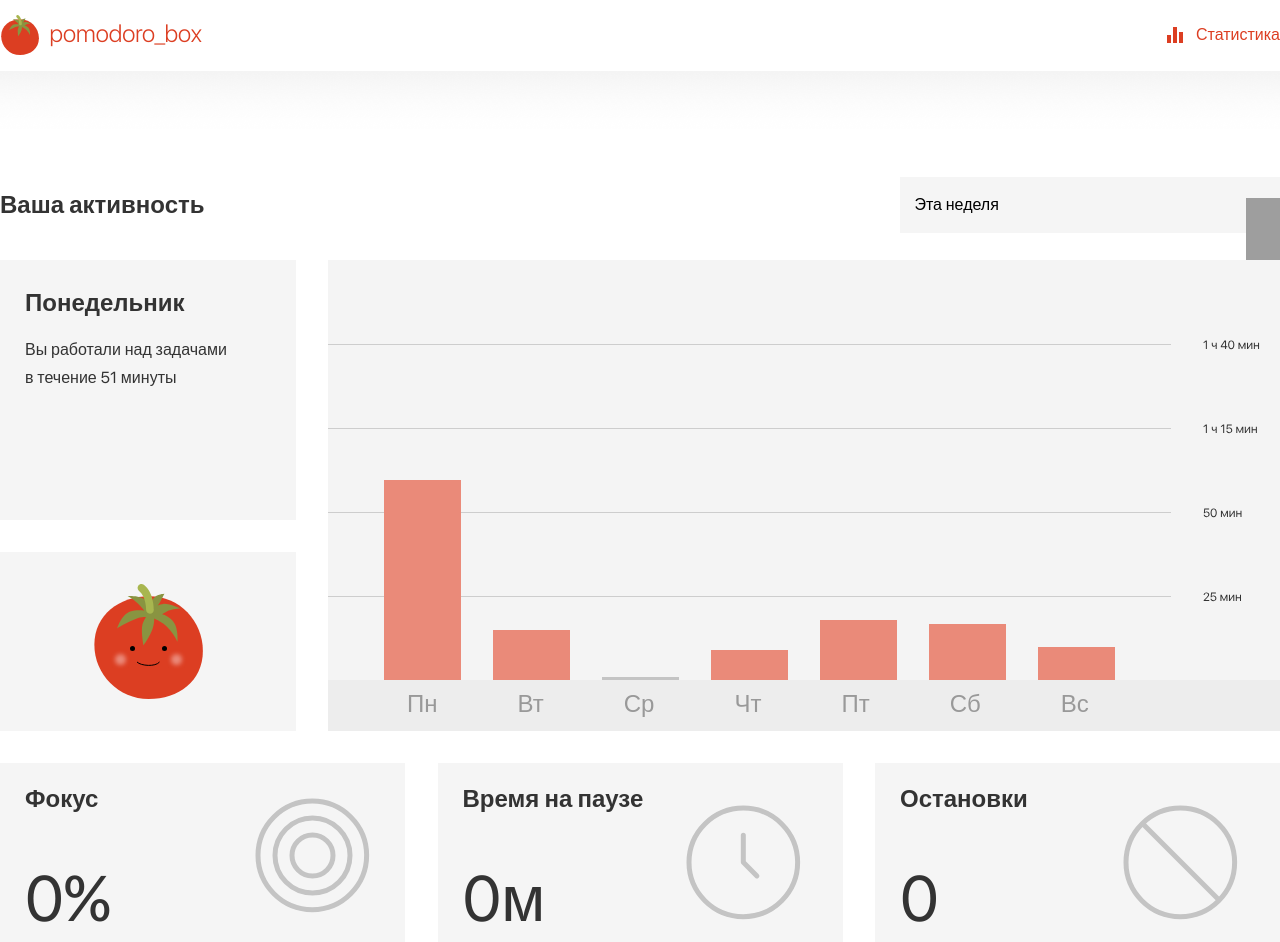
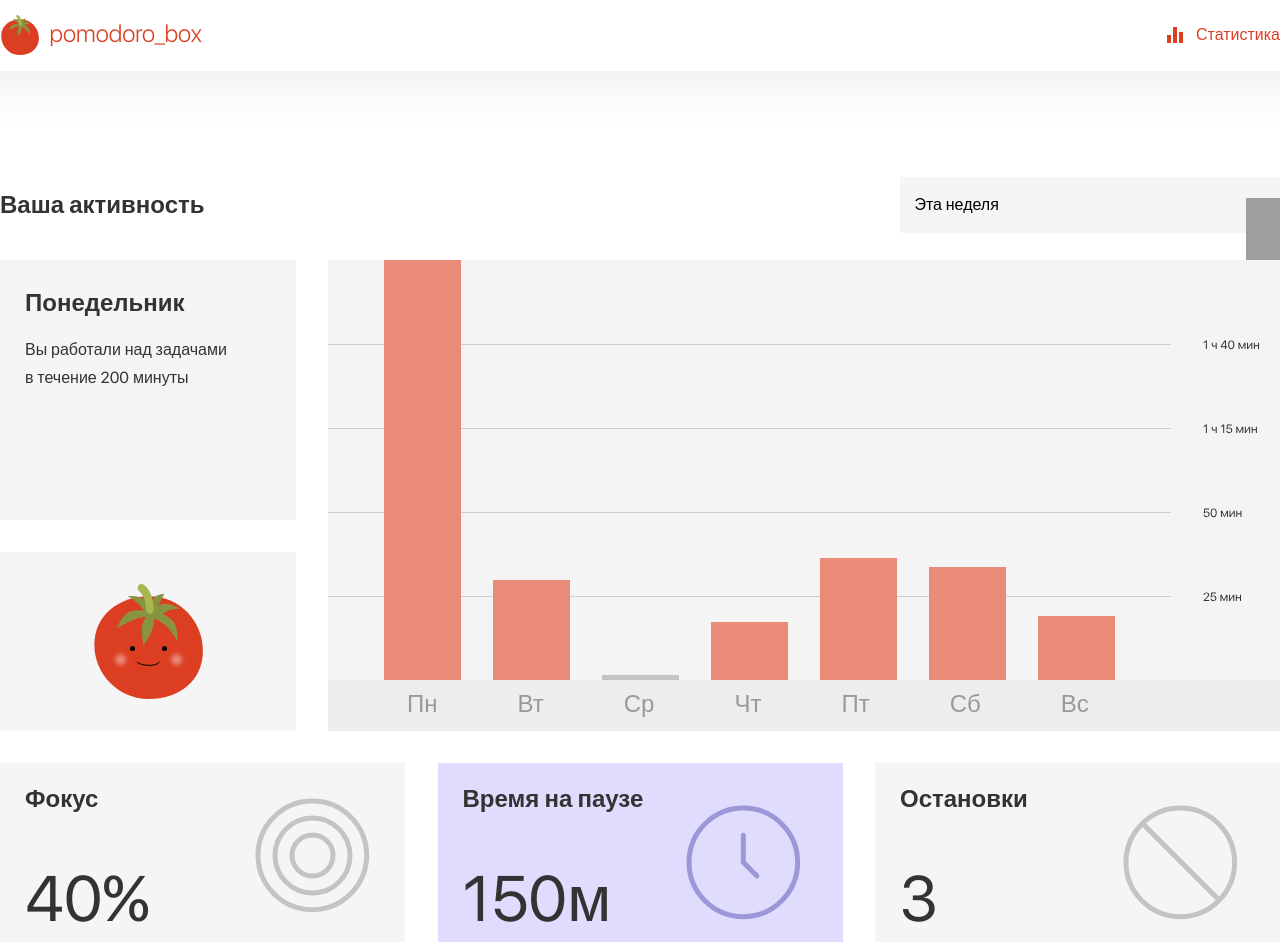
Before and after one commit to Olga-fd/pomodoro-app, a React app: page /statistics in a window 1280 px wide. Built offline with nearby package versions, Linux system fonts and the light colour scheme; grey boxes are pictures that could not be loaded.

Commit message:
added function for transforming bars and store (redux)

```diff
--- a/src/App.jsx
+++ b/src/App.jsx
@@ -5,9 +5,12 @@ import { MainBlock } from './shared/MainBlock/MainBlock';
 import { Shadow } from './shared/Shadow/Shadow';
 import { StatBlocks } from './shared/Statistics/StatBlocks/StatBlocks';
 import { BrowserRouter, Navigate, Route, Routes, useLocation } from 'react-router-dom';
+import { createStore } from 'redux';
+import {Provider} from 'react-redux';
+import { composeWithDevTools } from 'redux-devtools-extension';
 
-export function App() {
-  const data = [{
+const initialState = {
+  data: [{
     0: {
       'Пн': {
         time: 200,
@@ -24,11 +27,17 @@ export function App() {
         stops: 0,
       },
     }
+  }]
 }
-]
-localStorage.setItem('data', JSON.stringify(data))
 
+function rootReducer(state = initialState, action) {
+  return state;
+}
+const store = createStore(rootReducer, composeWithDevTools());
+
+export function App() {
   return (
+    <Provider store={store}>
       <BrowserRouter>
         <Layout>
           <Header/>
@@ -43,5 +52,6 @@ localStorage.setItem('data', JSON.stringify(data))
           </Routes>
         </Layout>
       </BrowserRouter>
+    </Provider>
   );
 }
--- a/src/shared/Header/header.css
+++ b/src/shared/Header/header.css
@@ -19,9 +19,7 @@
 }
 
 @media all and (max-width: 600px) {
-  .header {
 
-  }
   .logo {
     display: none;;
   }
--- a/src/shared/Statistics/StatBlocks/Chart/Chart.jsx
+++ b/src/shared/Statistics/StatBlocks/Chart/Chart.jsx
@@ -1,84 +1,43 @@
 import React, {useState, useEffect, useRef} from "react";
-import tomato from '../../../../images/tomato2.svg';
+import { useStore } from "react-redux";
 import './chart.css';
 //style={"display: block; box-sizing: border-box; height: 279.489px; width: 562.842px;"}
 
 export function Chart() {
-  const [heights, setHeights] = useState(['5px', '5px', '5px', '5px', '5px', '5px', '5px']);
-  let data = JSON.parse(localStorage.getItem('data'));
+  const [heights, setHeights] = useState(['5', '5', '5', '5', '5', '5', '5']);
+  //let data = JSON.parse(localStorage.getItem('data'));
+  const store = useStore();
+  const data = store.getState().data;
+  localStorage.setItem('data', JSON.stringify(data))
+
+  function getTransformedArray(array) {
+    let max = Math.max.apply(null, array);
+    let transformedArr = array.map((x) => (420 * x) / max);
+    const min = Math.min.apply(null, transformedArr);
+    let arr = transformedArr.map((y) => y - min);
+    let maximum = Math.max.apply(null, arr);
+    let spotOn = arr.map((y) => (420 * y) / maximum);
+    let final = spotOn.reduce((newArr, y) => {
+      if (y === 0) {
+        newArr.push(5);
+      } else { newArr.push(y)}
+      return newArr;
+    }, []);
+    return final;
+  }
 
   useEffect(() => {
     if (data !== null) {
-      setHeights(['200px', '50px', '3px', '30px', '60px', '56px', '33px']);
+      let arrHeights = getTransformedArray([data[0][0]['Пн'].time, '50', '3', '30', '60', '56', '33'])
+      setHeights(arrHeights);
     }
   }, []);
 
-  // const canvasRef = useRef(null);
-
-  // // eslint-disable-next-line react-hooks/exhaustive-deps
-  // const draw = (ctx) => {
-  //   ctx.fillStyle = '#f4f4f4';
-  //   ctx.fillRect(0, 0, 952, 420);
-  //   ctx.strokeStyle = '#cdcdcd';
-  //   ctx.lineWidth = 1;
-
-  //   ctx.beginPath();
-  //   ctx.moveTo(0,84);
-  //   ctx.lineTo(843,84);
-  //   ctx.stroke();
-  //   ctx.font = "48px serif";
-  // ctx.fillText("Hello world", 10, 50);
-  //   ctx.moveTo(0,166);
-  //   ctx.lineTo(843,166);
-  //   ctx.stroke();
-  //   ctx.moveTo(0,249);
-  //   ctx.lineTo(843,249);
-  //   ctx.stroke();
-  //   ctx.moveTo(0,332);
-  //   ctx.lineTo(843,332);
-  //   ctx.stroke();
-  //   ctx.save();
-  //   // ctx.fillStyle = '#ea8a79';
-  //   // ctx.fillRect(56, 40, 77, 420);
-
-  //   // for (let i = 2; i = 4; i++){
-  //   //   //ctx.beginPath();
-  //   //   ctx.moveTo(0,84*i);
-  //   //   ctx.lineTo(843,84*i);
-  //   //   ctx.stroke();
-  //   // }
-
-  //   ctx.translate(0, canvasRef.current.height);
-  //   ctx.rotate(-Math.PI / 2);
-  // }
-
-  // useEffect(() => {
-  //   const canvas = canvasRef.current;
-  //   const context = canvas.getContext("2d");
-
-  // useEffect(() => {
-  //   let animation;
-  //   let week = ['Пн', 'Вт', 'Ср', 'Чт', 'Пт', 'Сб', 'Вс'];
-  //   let modified = data.map((el, index) => el[0][`${week[index]}`].time)
-  //   const render = () => {
-  //     setHeight(`${data[0][0][1].time}px`);
-  //     animation = window.requestAnimationFrame(render)
-  //   }
-  //   render()
-
-  //   return () => {
-  //     window.cancelAnimationFrame(animation)
-  //   }
-  // }, [data, height])
-
   return (
-    // <canvas ref={canvasRef} width="843" height="420" >${height ? 'parent-height' : ''
-    //   <img className="tomato" src={tomato} alt='Помидор' />
-    // </canvas>
     <>
       {heights.map((height, index) =>
         <div className={`initial ${parseInt(height) > 5 ? 'colored': ''}`}
-             style={{ height: `${height}` }}
+             style={{ height: `${height}px` }}
              data-num={index + 1}>
         </div>
       )}
--- a/src/shared/Statistics/StatBlocks/StatBlocks.jsx
+++ b/src/shared/Statistics/StatBlocks/StatBlocks.jsx
@@ -6,10 +6,13 @@ import { Chart } from "./Chart/Chart";
 import { CirclesIcon } from "../../Icons/CirclesIcon";
 import { StopIcon } from "../../Icons/StopIcon";
 import { WatchIcon } from "../../Icons/WatchIcon";
+import { useStore } from "react-redux";
 
 export function StatBlocks() {
   const [isDayOfWeek, setIsDayOfWeek] = useState('Понедельник');
   //const [isRust, setIsRust] = useState(false);
+  const store = useStore();
+  const data = store.getState().data;
 
   function getDayOfWeek(e) {
     //const date = new Date();
@@ -52,7 +55,7 @@ export function StatBlocks() {
       <div className="statMain">
         <div className="statMain__day">
           <h2>{isDayOfWeek}</h2>
-          <p>Вы&nbsp;работали над задачами в&nbsp;течение 51&nbsp;минуты</p>
+          <p>Вы&nbsp;работали над задачами в&nbsp;течение {data[0][0]['Пн'].time}&nbsp;минуты</p>
         </div>
         <div className="statMain__pomodoro">
           <img className="tomato" src={pomodoro} alt='Помидор' />
@@ -77,16 +80,20 @@ export function StatBlocks() {
         <div className="statFooter__focus non-active">
           <div className="wrap">
             <p className="statFooter__title">Фокус</p>
-            <span className="statFooter__span">0%</span>
+            <span className="statFooter__span">
+              {data ? `${data[0][0]['Пн'].focus}` : '0%'}
+            </span>
           </div>
 
           <CirclesIcon/>
         </div>
 
-        <div className="statFooter__time non-active">
+        <div className="statFooter__time">
           <div className="wrap">
             <p className="statFooter__title">Время на паузе</p>
-            <span className="statFooter__span">0м</span>
+            <span className="statFooter__span">
+              {data ? `${data[0][0]['Пн'].pause}м` : '0м'}
+            </span>
           </div>
 
           <WatchIcon/>
@@ -95,7 +102,9 @@ export function StatBlocks() {
         <div className="statFooter__pause non-active">
           <div className="wrap">
             <p className="statFooter__title">Остановки</p>
-            <span className="statFooter__span">0</span>
+            <span className="statFooter__span">
+              {data ? data[0][0]['Пн'].stops : 0}
+            </span>
           </div>
 
           <StopIcon/>
```
Lines whose indentation alone changed are shown as unchanged.
